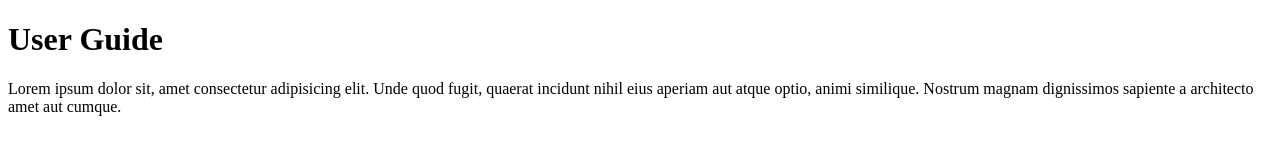
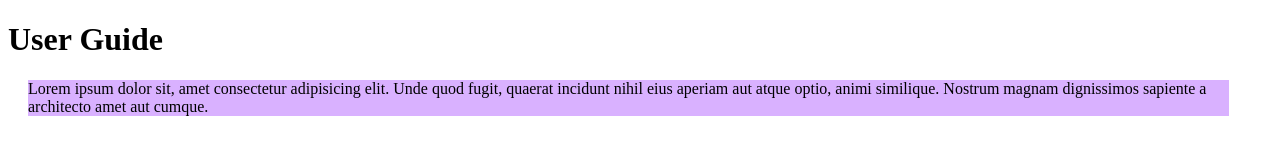
Before and after one commit to iotdbp/iotdbp, a plain HTML site: page index.html in a window 1280 px wide. Drawn offline with Linux system fonts and the light colour scheme.

Commit message:
tester 2

```diff
--- a/index.html
+++ b/index.html
@@ -4,10 +4,14 @@
     <meta charset="UTF-8">
     <meta http-equiv="X-UA-Compatible" content="IE=edge">
     <meta name="viewport" content="width=device-width, initial-scale=1.0">
+    <link rel="stylesheet" href="style.css">
     <title>Document</title>
 </head>
 <body>
     <h1>User Guide</h1>
-    <p>Lorem ipsum dolor sit, amet consectetur adipisicing elit. Unde quod fugit, quaerat incidunt nihil eius aperiam aut atque optio, animi similique. Nostrum magnam dignissimos sapiente a architecto amet aut cumque.</p>
+    <div class="main">
+        <p>Lorem ipsum dolor sit, amet consectetur adipisicing elit. Unde quod fugit, quaerat incidunt nihil eius aperiam aut atque optio, animi similique. Nostrum magnam dignissimos sapiente a architecto amet aut cumque.</p>
+    </div>
+
 </body>
 </html>
--- /dev/null
+++ b/style.css
@@ -0,0 +1,5 @@
+.main{
+    margin: 20px;
+    max-width: 95%;
+    background: rgb(217, 177, 255);
+}
```
